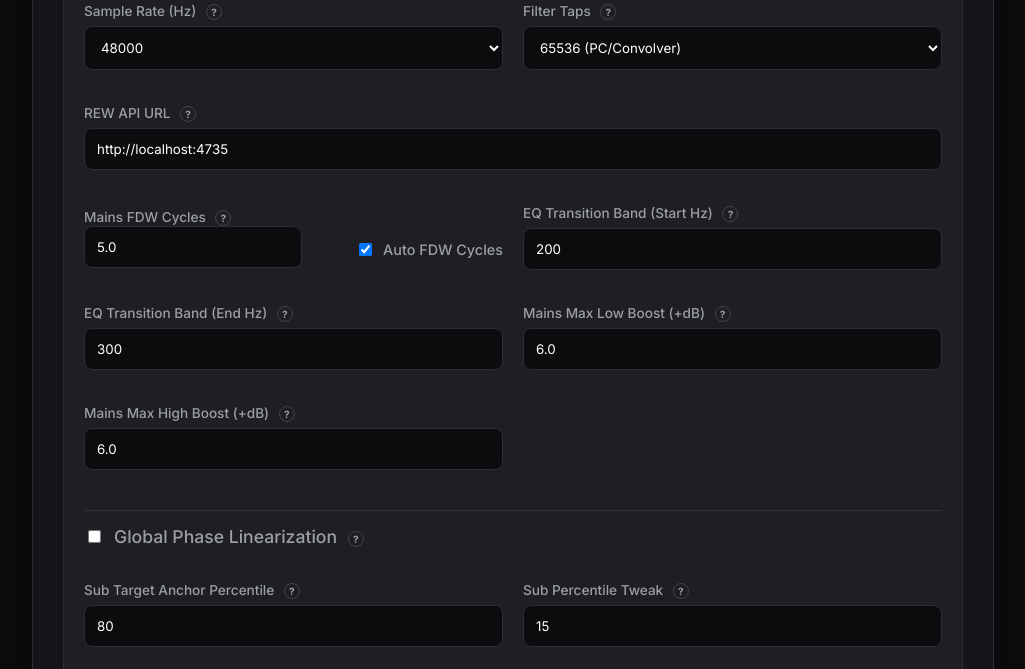
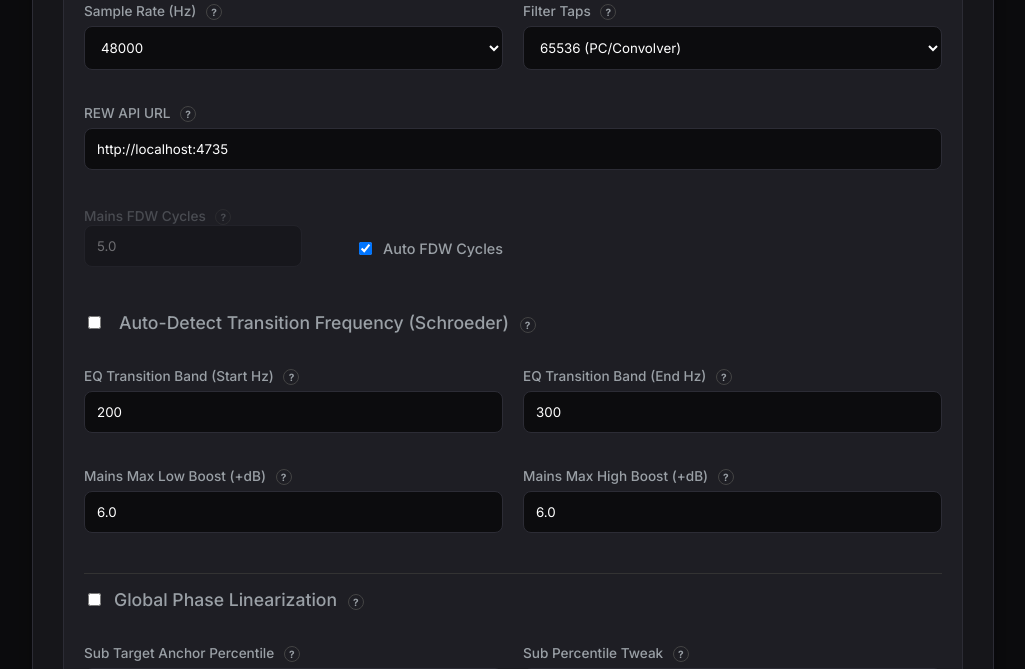
Before and after one commit to xPoiler/XPDRC, a Flask app: page / in a window 1280 px wide, after a click on "⚙️ Advanced DSP Settings". Shown: the part 2662-3331 px from the top of the page, without its empty margins (127-1152 px from the left). Run offline with Flask 3, Linux system fonts and the light colour scheme; some libraries are stand-ins or nearby versions.

Commit message:
Implement Statistical Schroeder Frequency Detection and fix Global EQ frequency limit bug

```diff
--- a/app.py
+++ b/app.py
@@ -757,6 +757,77 @@ def detect_auto_house_curve(H_mains_mags, H_sub_mag, freqs, fc, fs):
 
     return house_boost, slope_start_hz, slope_end_hz
 
+def detect_schroeder_statistical(mag_raw, freqs, fs=48000, min_f=80.0, max_f=600.0, window_oct=0.25):
+    """
+    Detects the Schroeder frequency by analyzing the statistical variance
+    of the magnitude response. Improved version with percentile-based baseline
+    and trend detection to avoid premature floor detection.
+    """
+    mag_db = 20 * np.log10(np.maximum(mag_raw, 1e-12))
+
+    # Calculate rolling variance in log-spaced windows
+    variances = []
+    test_freqs = []
+
+    # Scan with finer steps for better trend detection
+    curr_f = min_f
+    while curr_f < max_f:
+        f_low = curr_f / (2**(window_oct/2))
+        f_high = curr_f * (2**(window_oct/2))
+
+        idx = (freqs >= f_low) & (freqs <= f_high)
+        if np.any(idx) and np.sum(idx) > 3:
+            variances.append(np.std(mag_db[idx]))
+            test_freqs.append(curr_f)
+
+        curr_f *= 1.03 # 3% step for more resolution
+
+    if not variances:
+        return 200.0 # Fallback
+
+    variances = np.array(variances)
+    test_freqs = np.array(test_freqs)
+
+    # Smooth the variance curve to find the trend
+    v_smooth = log_smoothed_fast(variances, test_freqs, fraction=4)
+
+    # establish a stochastic baseline: use the 20th percentile
+    # of the higher frequency region (above 300Hz)
+    high_freq_idx = test_freqs > 300.0
+    if np.any(high_freq_idx):
+        baseline_v = np.percentile(v_smooth[high_freq_idx], 20)
+    else:
+        baseline_v = np.min(v_smooth)
+
+    # We search from high to low for where the variance consistently rises above
+    # the baseline by a dynamic threshold (relative to baseline + spread)
+    v_spread = np.std(v_smooth[high_freq_idx]) if np.any(high_freq_idx) else 1.0
+    threshold = baseline_v + max(2.0, v_spread * 2.0)
+
+    fc_detected = 250.0
+    trend_count = 0
+    required_trend = 3 # Consecutive points above threshold to confirm modal region
+
+    for i in range(len(v_smooth)-1, 0, -1):
+        if v_smooth[i] > threshold:
+            trend_count += 1
+        else:
+            trend_count = 0
+
+        if trend_count >= required_trend:
+            # The Schroeder frequency is where it first crossed the threshold
+            # (which is the i + required_trend index)
+            detected_idx = min(i + required_trend, len(v_smooth)-1)
+            fc_detected = test_freqs[detected_idx]
+            break
+
+    # Safer fallback: if we still ended up at the floor without a strong trend,
+    # return a reasonable default for a room (200Hz).
+    if fc_detected <= min_f + 5.0:
+        fc_detected = 200.0
+
+    return float(np.clip(fc_detected, min_f, 450.0))
+
 def detect_auto_prc_frequency(H_eq_flat, freqs, smoothed_excess_phase, fs, delay_s,
                                min_freq=100.0, max_freq=5000.0, step=100.0):
     """
@@ -937,6 +1008,7 @@ def run_phase1():
         auto_fdw_enabled = config.get('auto_fdw_enabled', False)
         auto_house_curve_enabled = config.get('auto_house_curve_enabled', False)
         auto_prc_enabled = config.get('auto_prc_enabled', False)
+        auto_transition_enabled = config.get('auto_transition_enabled', False)
 
         # Full-range mode detection:
         # Mains are full-range when there's no sub or the mains crossover is bypassed
@@ -1059,6 +1131,24 @@ def run_phase1():
                 clog(f"  -> Auto FDW: detected {gap_s*1000:.1f}ms reflection gap, set FDW to {fdw_cycles:.1f} cycles")
             except Exception as e:
                 clog(f"  -> Auto FDW failed: {e}. Falling back to manual {fdw_cycles:.1f} cycles.")
+
+        # Auto Transition Detection
+        if auto_transition_enabled and len(mains_ids) > 0:
+            try:
+                # Use the vector average magnitude for more stable detection
+                H_mains_mag_list = []
+                for m_id in mains_ids:
+                    ir_tmp = fetch_ir_data(m_id)
+                    ir_tmp_long = get_centered_ir(ir_tmp, is_lfe=True)
+                    H_mains_mag_list.append(np.abs(fft.rfft(ir_tmp_long)))
+                H_mains_rms_mag = np.sqrt(np.mean(np.array(H_mains_mag_list)**2, axis=0))
+
+                schroeder_fc = detect_schroeder_statistical(H_mains_rms_mag, freqs, fs=TARGET_SAMPLE_RATE)
+                trans_start = schroeder_fc * 0.8  # transition starts slightly below
+                trans_end = schroeder_fc * 1.5    # ends well above to ensure stochastic region
+                clog(f"  -> Auto Transition: Detected Schroeder Frequency at {schroeder_fc:.1f} Hz. Blending: {trans_start:.0f}Hz - {trans_end:.0f}Hz.")
+            except Exception as e:
+                clog(f"  -> Auto Transition failed: {e}. Falling back to manual {trans_start:.0f}Hz - {trans_end:.0f}Hz.")
 
         clog(f"\n[2] Processing Mains ({fdw_cycles}-Cycle FDW, Phase Linearization)...")
         # Full-range rolloff detection from vector average (before per-speaker loop)
@@ -2180,19 +2270,8 @@ def run_phase2():
                     eq_mag_global = eq_mag_global * W_gl_bll + 1.0 * (1 - W_gl_bll)
                     clog(f"  -> Global EQ: applied Sub Band-Limit Low ({bl_low_hz:.0f} Hz).")
 
-                # Sub high band-limit: fade EQ to unity above the cutoff
-                if APP_STATE.get('sub_bandlimit_high_enabled', False):
-                    bl_high_hz = APP_STATE.get('sub_bandlimit_high_hz', 150.0)
-                    W_gl_blh = np.ones_like(freqs)
-                    blh_start = bl_high_hz
-                    blh_end = bl_high_hz * 1.4
-                    idx_blh_s = np.argmin(np.abs(freqs - blh_start))
-                    idx_blh_e = np.argmin(np.abs(freqs - blh_end))
-                    if idx_blh_e > idx_blh_s:
-                        W_gl_blh[idx_blh_s:idx_blh_e] = 0.5 * (1 + np.cos(np.pi * (freqs[idx_blh_s:idx_blh_e] - blh_start) / (blh_end - blh_start)))
-                    W_gl_blh[idx_blh_e:] = 0.0
-                    eq_mag_global = eq_mag_global * W_gl_blh + 1.0 * (1 - W_gl_blh)
-                    clog(f"  -> Global EQ: applied Sub Band-Limit High ({bl_high_hz:.0f} Hz).")
+                # Sub high band-limit is ignored for Global EQ because Global EQ must correct the mains high-end.
+                # Only Mains High and Sub Low limits are relevant for a system-wide pass.
             else:
                 clog("  -> Global EQ: frequency limits bypassed (full-range correction).")
 
--- a/templates/index.html
+++ b/templates/index.html
@@ -961,7 +961,7 @@
                     </div>
 
                     <div class="form-group" style="flex-direction: row; align-items: center; gap: 15px;">
-                        <div style="flex: 1;">
+                        <div style="flex: 1;" id="manual_fdw_setting">
                             <label data-i18n="mains_fdw_label">Mains FDW Cycles <span class="tooltip">?<span
                                          class="tooltiptext" data-i18n-tip="mains_fdw_tip">The frequency-dependent
                                          window size used to smooth main speaker measurements.</span></span></label>
@@ -973,14 +973,19 @@
                         </div>
                     </div>
 
-                    <div class="form-group">
+                    <div class="form-group" style="flex-direction: row; align-items: center; gap: 15px; grid-column: span 2; margin-top: 10px;">
+                        <input type="checkbox" id="auto_transition_enabled">
+                        <label for="auto_transition_enabled" style="margin: 0; font-size: 1.1em; font-weight: 500;" data-i18n="auto_transition_label">Auto-Detect Transition Frequency (Schroeder) <span class="tooltip">?<span class="tooltiptext" data-i18n-tip="auto_transition_tip">Automatically analyzes room resonance variability to find the Schroeder frequency, setting the optimal point to transition from modal (raw) to stochastic (smoothed) EQ.</span></span></label>
+                    </div>
+
+                    <div class="form-group" id="trans_start_group">
                         <label data-i18n="eq_trans_start_label">EQ Transition Band (Start Hz) <span
                                 class="tooltip">?<span class="tooltiptext" data-i18n-tip="eq_trans_start_tip">The lower
                                     frequency defining the transition window for blending smoothed
                                     EQ.</span></span></label>
                         <input type="number" id="trans_start" value="200" step="1">
                     </div>
-                    <div class="form-group">
+                    <div class="form-group" id="trans_end_group">
                         <label data-i18n="eq_trans_end_label">EQ Transition Band (End Hz) <span class="tooltip">?<span
                                     class="tooltiptext" data-i18n-tip="eq_trans_end_tip">The upper
                                     frequency defining the transition window for blending smoothed
@@ -1706,10 +1711,23 @@
             if (gplWarning) {
                 gplWarning.style.display = gplOn ? 'block' : 'none';
             }
+
+            const autoTrans = document.getElementById('auto_transition_enabled').checked;
+            const transStartPanel = document.getElementById('trans_start_group');
+            const transEndPanel = document.getElementById('trans_end_group');
+            if (transStartPanel) {
+                transStartPanel.style.opacity = autoTrans ? '0.35' : '1';
+                transStartPanel.style.pointerEvents = autoTrans ? 'none' : 'auto';
+            }
+            if (transEndPanel) {
+                transEndPanel.style.opacity = autoTrans ? '0.35' : '1';
+                transEndPanel.style.pointerEvents = autoTrans ? 'none' : 'auto';
+            }
         }
         document.getElementById('auto_house_curve_enabled').addEventListener('change', updateAutoSettingsVisibility);
         document.getElementById('auto_prc_enabled').addEventListener('change', updateAutoSettingsVisibility);
         document.getElementById('auto_fdw_enabled').addEventListener('change', updateAutoSettingsVisibility);
+        document.getElementById('auto_transition_enabled').addEventListener('change', updateAutoSettingsVisibility);
         // Initial call after DOM is ready
         setTimeout(updateAutoSettingsVisibility, 100);
 
@@ -1781,6 +1799,7 @@
                 auto_house_curve_enabled: document.getElementById('auto_house_curve_enabled').checked,
                 auto_prc_enabled: document.getElementById('auto_prc_enabled').checked,
                 auto_fdw_enabled: document.getElementById('auto_fdw_enabled').checked,
+                auto_transition_enabled: document.getElementById('auto_transition_enabled').checked,
                 global_phase_lin_enabled: document.getElementById('global_phase_lin_enabled').checked,
 
                 crossover_mains: document.getElementById('crossover_mains').value,
@@ -1886,6 +1905,8 @@
                     document.getElementById('auto_prc_enabled').dispatchEvent(new Event('change'));
                     document.getElementById('auto_fdw_enabled').checked = data.auto_fdw_enabled || false;
                     document.getElementById('auto_fdw_enabled').dispatchEvent(new Event('change'));
+                    document.getElementById('auto_transition_enabled').checked = data.auto_transition_enabled || false;
+                    document.getElementById('auto_transition_enabled').dispatchEvent(new Event('change'));
 
 
                     document.getElementById('crossover_mains').value = data.crossover_mains || 'lr4';
```
